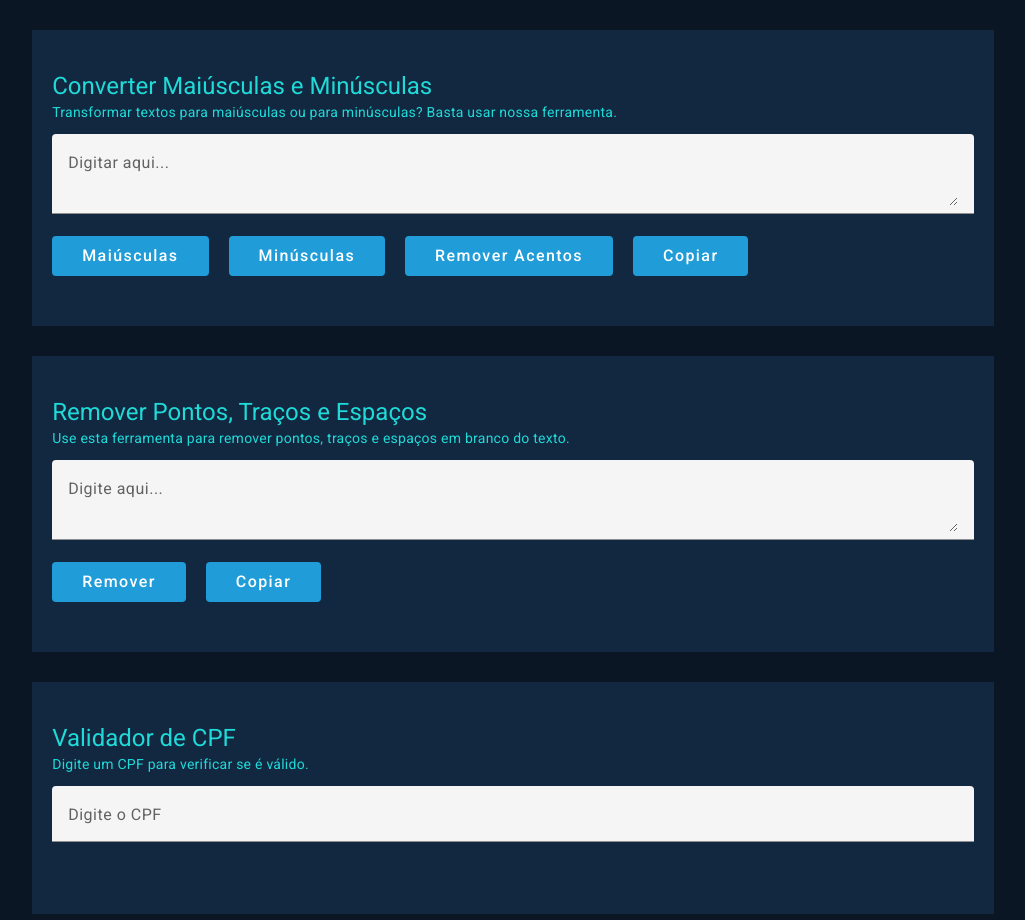
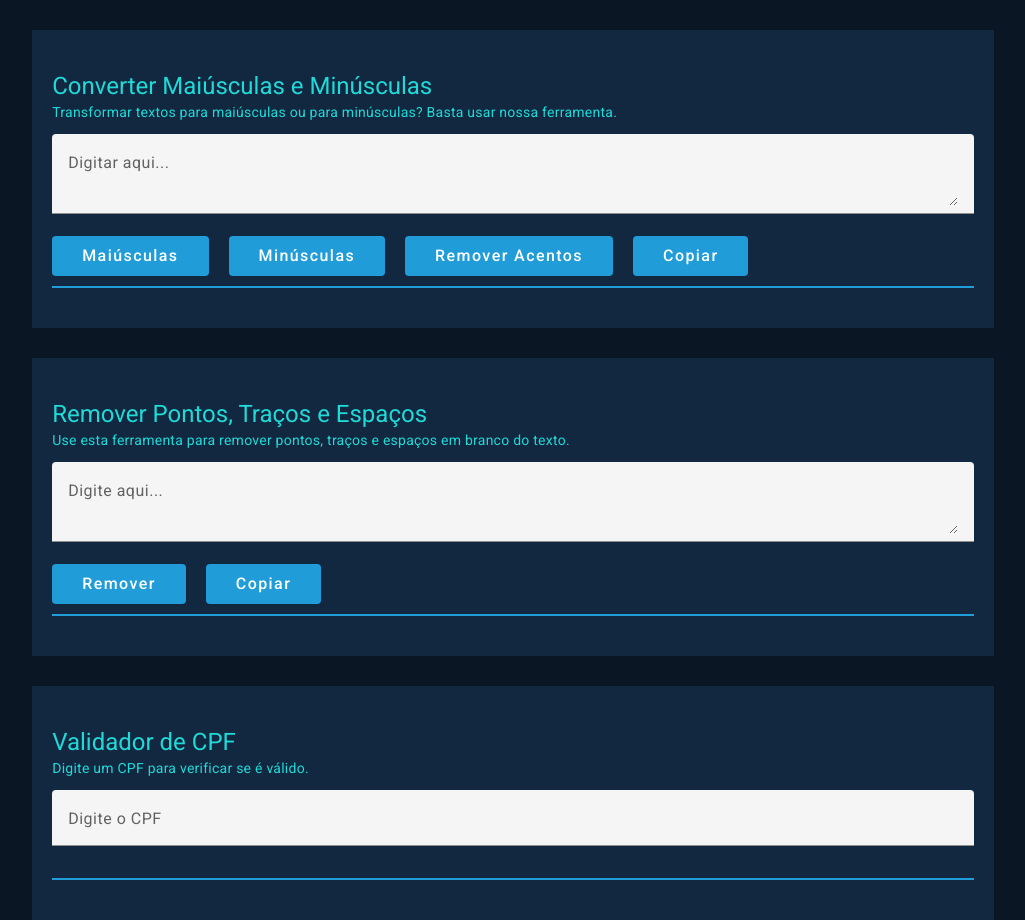
Before and after one commit to JuanLuky/devtools-prod, an Angular app: page / in a window 1280 px wide. Shown: the whole page, without its empty margins (127-1152 px from the left). Built offline with nearby package versions, Linux system fonts and the light colour scheme.

Commit message:
style: border result

```diff
--- a/src/app/components/convert-text/convert-text.component.scss
+++ b/src/app/components/convert-text/convert-text.component.scss
@@ -41,6 +41,7 @@
     margin-top: 10px;
     display: flex;
     text-align: center;
+    border: 1px solid #209dd8;
 
     .result {
       margin: 0 20px;
--- a/src/app/components/remove-dots/remove-dots.component.scss
+++ b/src/app/components/remove-dots/remove-dots.component.scss
@@ -41,6 +41,8 @@
     margin-top: 10px;
     display: flex;
     text-align: center;
+    border: 1px solid #209dd8;
+
 
     .result {
       margin: 0 20px;
--- a/src/app/components/validate-cpf/validate-cpf.component.scss
+++ b/src/app/components/validate-cpf/validate-cpf.component.scss
@@ -41,6 +41,8 @@
     margin-top: 10px;
     display: flex;
     text-align: center;
+    border: 1px solid #209dd8;
+
 
     .result {
       margin: 0 20px;
```
